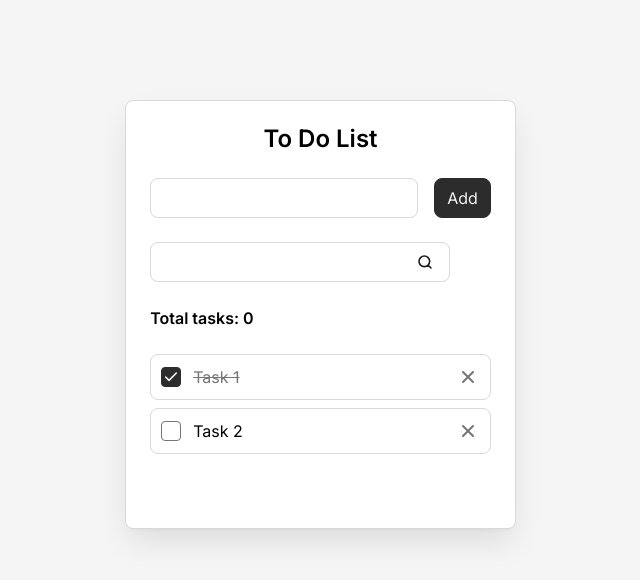
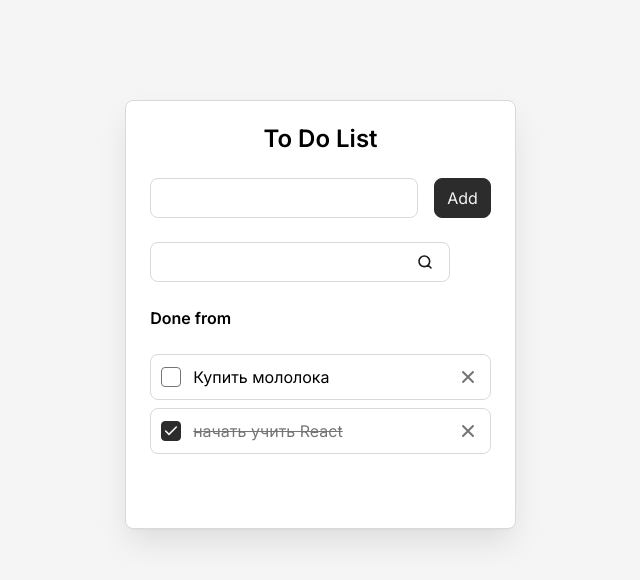
Before and after one commit to mrGolbya/learn-react, a React (Vite) app in the folder todo-react/: page / in a window 1280 px wide. Shown: the top 580 px of the page, without its empty margins (312-952 px from the left). Built offline with nearby package versions, Linux system fonts and the light colour scheme.

Commit message:
feat: добавил пропсы для списка задач и кнопки

```diff
--- a/todo-react/src/components/Todo.jsx
+++ b/todo-react/src/components/Todo.jsx
@@ -4,13 +4,18 @@
 import TodoList from "./TodoList"
 
 const Todo = () => {
+  const tasks = [
+    {id: 'task-1',title: 'Купить мололока', isDone: false},
+    {id: 'task-2',title: 'начать учить React', isDone: true},
+  ]
+
   return (
     <div className="todo">
       <h1 className="todo__title">To Do List</h1>
       <AddTaskForm/>
       <SearchTaskForm />
       <TodoInfo />
-      <TodoList />
+      <TodoList tasks={tasks} />
     </div>
   );
 };
--- a/todo-react/src/components/TodoInfo.jsx
+++ b/todo-react/src/components/TodoInfo.jsx
@@ -1,8 +1,21 @@
-const TodoInfo = () => {
+const TodoInfo = (props) => {
+  const {
+    total,
+    done,
+  } = props
+
+  const hasTasks = total > 0 /*выводим конопку если задач больше 0*/
+
   return (
   <div className="todo__info">
-    <div className="todo__total-tasks">Total tasks: <span>0</span></div>
-    <button className="todo__delete-all-button" type="button">Delete all</button>
+    <div className="todo__total-tasks">
+      Done {done} from {total}
+    </div>
+    {hasTasks && (
+      <button className="todo__delete-all-button" type="button">
+        Delete all
+      </button>
+    )}
   </div>
   );
 };
--- a/todo-react/src/components/TodoItem.jsx
+++ b/todo-react/src/components/TodoItem.jsx
@@ -1,19 +1,25 @@
-const TodoItem = ({title, isDone}) => {
-
+const TodoItem = (props) => {
+  const{
+    className = '',
+    id,
+    title,
+    isDone,
+  } = props
 
   return (
-    <li className="todo__item todo-item">
+    <li className={`todo-item ${className}`}>
       <input
         className="todo-item__checkbox"
-        id="task-1"
+        id={id}
         type="checkbox"
-        checked
+        checked={isDone}
+        readOnly
       />
       <label
         className="todo-item__label"
-        htmlFor="task-1"
+        htmlFor={id}
       >
-        Task 1
+        {title}
       </label>
       <button
         className="todo-item__delete-button"
--- a/todo-react/src/components/TodoList.jsx
+++ b/todo-react/src/components/TodoList.jsx
@@ -1,6 +1,9 @@
 import TodoItem from "./TodoItem";
 
-const TodoList = () => {
+const TodoList = (props) => {
+  const {
+    tasks = [],
+  } = props
   const hasTasks = true
 
   if(!hasTasks){
@@ -9,42 +12,18 @@
 
   return(
     <ul className="todo__list">
-        <TodoItem title = 'купить молоко' isDone={false}/>
-        <li className="todo__item todo-item">
-          <input
-            className="todo-item__checkbox"
-            id="task-2"
-            type="checkbox"
-          />
-          <label
-            className="todo-item__label"
-            htmlFor="task-2"
-          >
-            Task 2
-          </label>
-          <button
-            className="todo-item__delete-button"
-            aria-label="Delete"
-            title="Delete"
-          >
-            <svg
-              width="20"
-              height="20"
-              viewBox="0 0 20 20"
-              fill="none"
-              xmlns="http://www.w3.org/2000/svg"
-            >
-              <path
-                d="M15 5L5 15M5 5L15 15"
-                stroke="#757575"
-                strokeWidth="2"
-                strokeLinecap="round"
-                strokeLinejoin="round"
-              />
-            </svg>
-          </button>
-        </li>
-      </ul>
+      {tasks.map((task) => (
+        <TodoItem
+          className="todo__item"
+          key={task.id}
+          /*id={task.id}
+          title={task.title}
+          isDone={task.isDone} или использовать spread*/
+          {...task}
+        />
+      ))}
+
+    </ul>
   )
 };
 
--- a/todo-react/src/styles/components/todo.css
+++ b/todo-react/src/styles/components/todo.css
@@ -44,11 +44,6 @@
   &:hover {
     color: var(--color-gray-4);
   }
-
-  &:not(.is-visible) {
-    opacity: 0;
-    visibility: hidden;
-  }
 }
 
 .todo__list,
```
